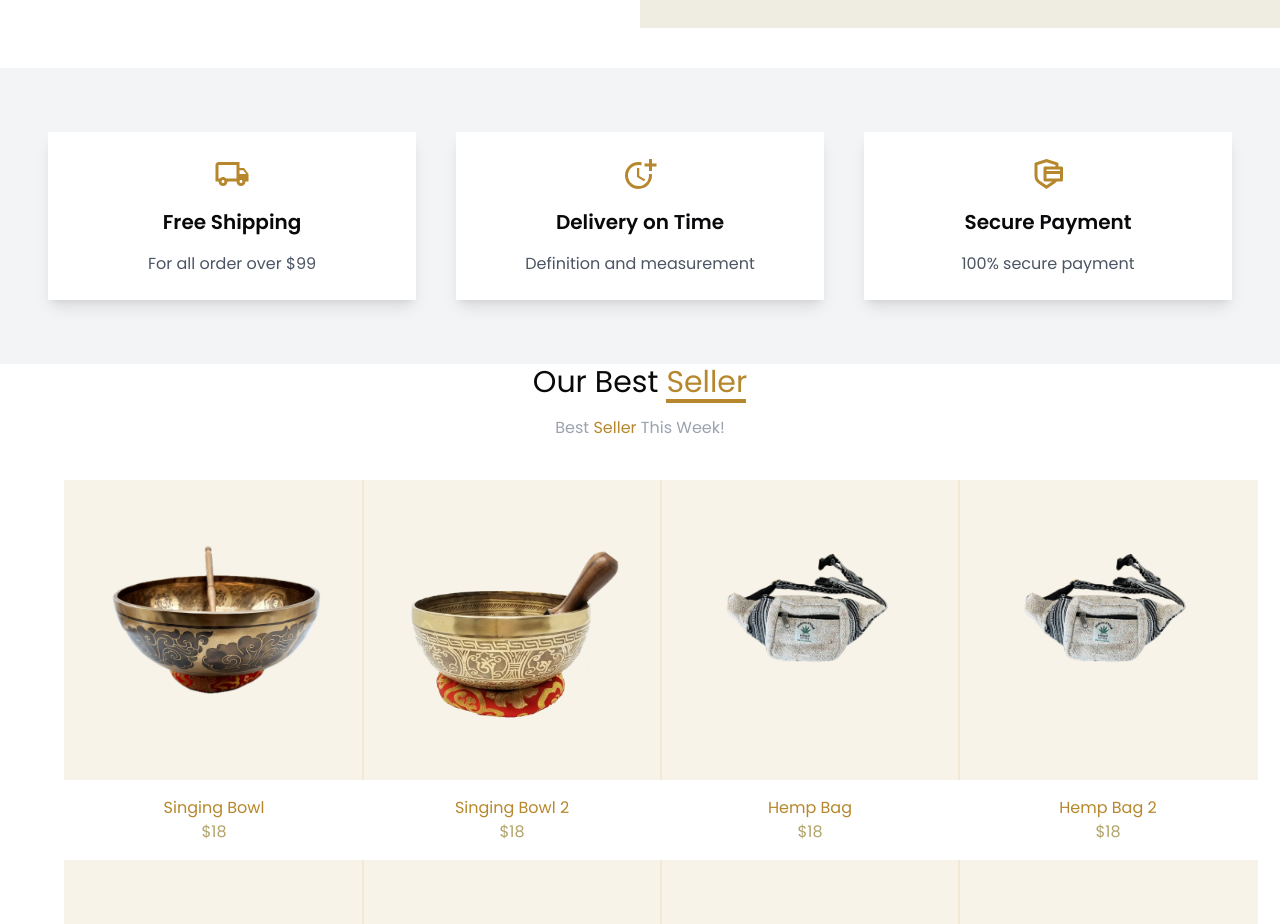
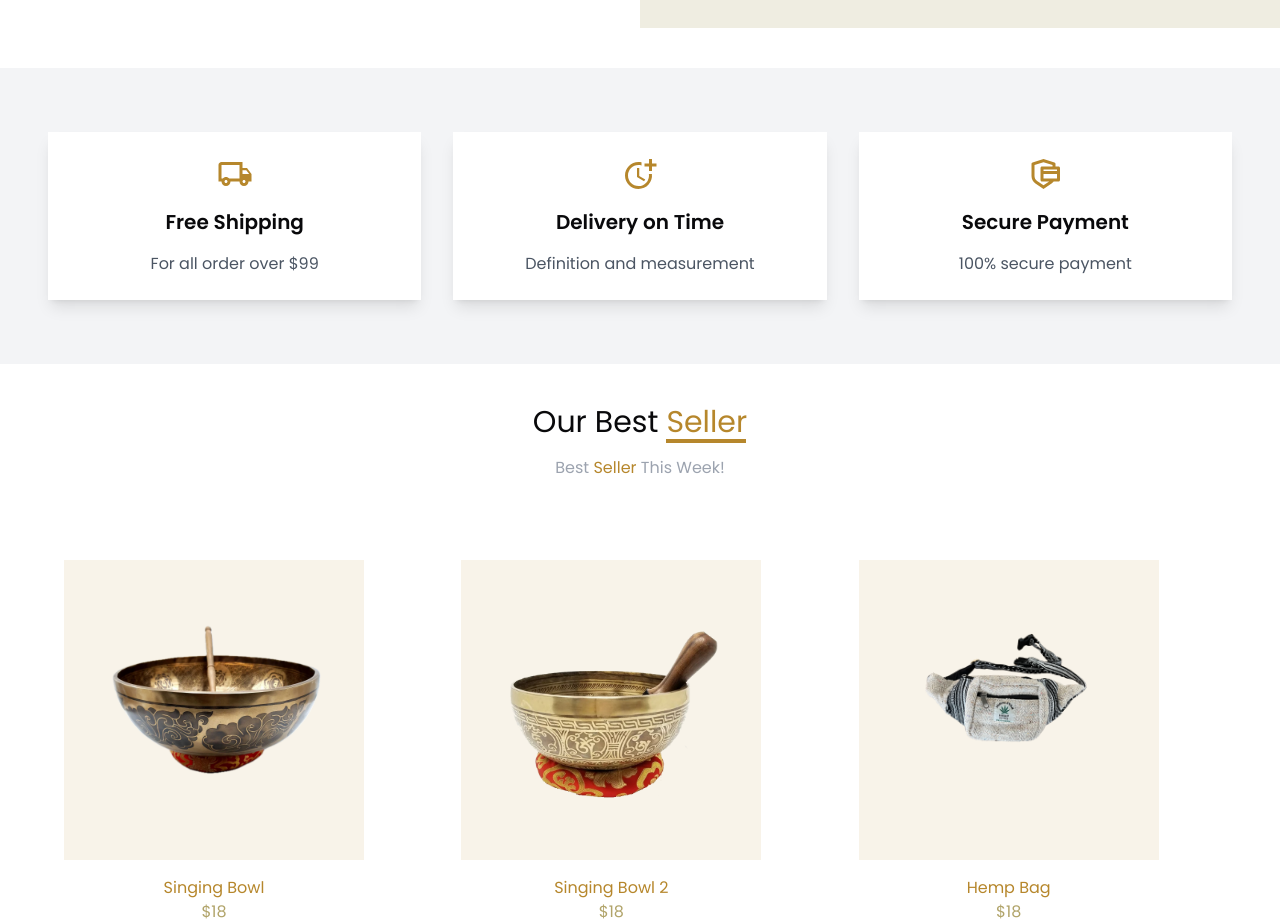
Before and after one commit to Bipesh1/WebsiteDemo, a Next.js app: page / in a window 1280 px wide. Shown: the part 660-1584 px from the top of the page. Built offline with nearby package versions, Linux system fonts and the light colour scheme.

Commit message:
sidebar changed

```diff
--- a/src/app/categories/layout.tsx
+++ b/src/app/categories/layout.tsx
@@ -4,10 +4,10 @@ import { AppSidebar } from "@/components/app-sidebar"
 
 export default function Layout({ children }: { children: React.ReactNode }) {
   return (
-    <SidebarProvider className="overflow-x-hidden flex">
+    <SidebarProvider className="overflow-x-hidden">
       <AppSidebar />
       <main className="flex-1 pt-8">
-        <SidebarTrigger />
+        <SidebarTrigger className="md:hidden" />
         {children}
       </main>
     </SidebarProvider>
--- a/src/app/categories/singingbowl/page.tsx
+++ b/src/app/categories/singingbowl/page.tsx
@@ -56,7 +56,7 @@ export default function ProductView() {
           initial={{ opacity: 0, y: 40 }}
           whileInView={{ opacity: 1, y: 0 }}
           transition={{ duration: 0.8 }}
-          className="grid-cols-1 gap-x-10 gap-y-4 sm:grid-cols-2  grid md:grid-cols-2 lg:grid-cols-3 xl:grid-cols-3"
+          className="grid-cols-1 gap-x-10 gap-y-4 sm:grid-cols-2  grid md:grid-cols-1 lg:grid-cols-2 xl:grid-cols-3"
         >
           {products.map((product, index) => (
             <ProductCard key={index} product={product} />
--- a/src/components/feature-card.tsx
+++ b/src/components/feature-card.tsx
@@ -8,7 +8,7 @@ type Card = {
 
 export default function FeatureCard({card}:{card:Card}) {
   return (
-    <div className="bg-white shadow-lg p-6 flex flex-col items-center space-y-4 w-1/3  hover:scale-105 hover:transition-all ">
+    <div className="bg-white shadow-lg p-6 flex flex-col items-center space-y-4  hover:scale-105 hover:transition-all ">
     {/* <MdOutlineLocalShipping className="text-blue-500 text-4xl" /> */}
      <card.Icon className="text-blue-500 text-4xl fill-primary" />
     <h2 className="font-semibold text-xl mt-6">{card.title}</h2>
--- a/src/components/product-card.tsx
+++ b/src/components/product-card.tsx
@@ -24,7 +24,7 @@ type Product = {
 
 export default function ProductCard({ product }: { product: Product }) {
   return (
-    <div className="flex flex-col space-y-4 w-full md:w-[300px] min-h-[300px]">
+    <div className="flex flex-col space-y-4 w-full md:w-full lg:w-[300px] min-h-[300px]">
 
       <Link
         href={""}
--- a/src/components/sections/best-seller.tsx
+++ b/src/components/sections/best-seller.tsx
@@ -60,7 +60,7 @@ const products = [
 export default function BestSeller() {
   return (
     <section>
-      <div className="container mx-auto space-y-4">
+      <div className="container mx-auto space-y-4 py-10">
         <motion.h2
           initial={{ opacity: 0, y: 40 }}
           whileInView={{ opacity: 1, y: 0 }}
@@ -84,7 +84,7 @@ export default function BestSeller() {
           initial={{ opacity: 0, y: 40 }}
           whileInView={{ opacity: 1, y: 0 }}
           transition={{ duration: 0.8 }}
-          className="grid-cols-1 gap-x-10 gap-y-4 sm:grid-cols-2 sm:px-4 md:px-4 grid md:grid-cols-2 lg:grid-cols-3 xl:grid-cols-4"
+          className="grid-cols-1 gap-x-10 gap-y-4 sm:grid-cols-2 sm:px-4 md:px-4 grid md:grid-cols-2 lg:grid-cols-3 xl:grid-cols-3 2xl:grid-cols-4"
         >
           {products.map((product, index) => (
             <ProductCard key={index} product={product} />
--- a/src/components/sections/our-services.tsx
+++ b/src/components/sections/our-services.tsx
@@ -26,10 +26,13 @@ export default function OurServices() {
 
     return (
         <div className=' bg-gray-100'>
-            <div className="container mx-auto md:px-12 px-4  py-16 flex justify-center gap-10 text-center items-center">
+            <div className="container mx-auto md:px-12 px-4 py-16 ">
+                <div className='grid grid-cols-1 md:grid-cols-3 gap-x-8 space-y-8 md:space-y-0'>
+
                 {services.map((service, index) => (
                     <FeatureCard key={index} card={service} />
                 ))}
+                </div>
 
             </div>
         </div>
```
